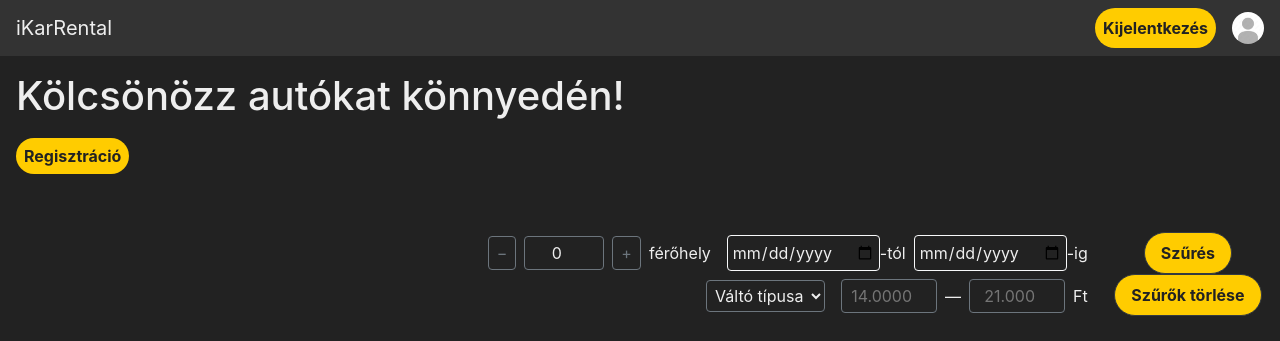
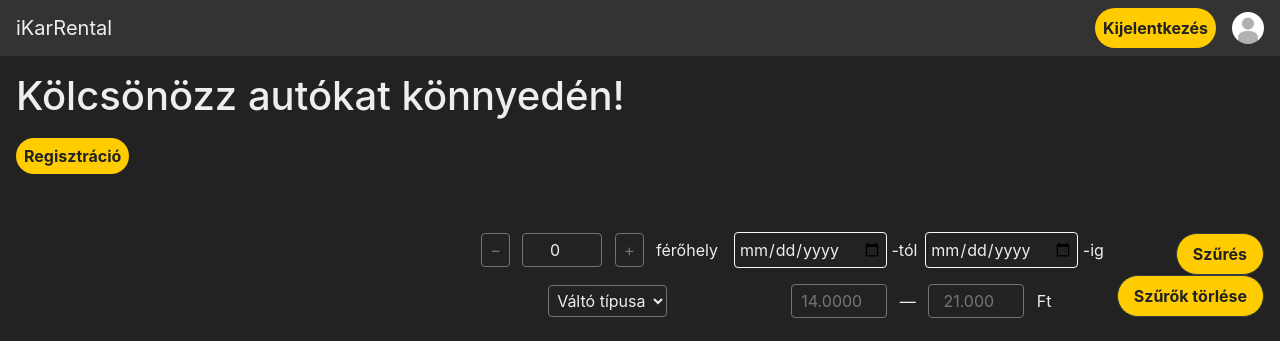
Before and after one commit to ntamasa/iKarRental, a PHP site: page / in a window 1280 px wide. Shown: the top 341 px of the page. Run offline with PHP 8.4, Linux system fonts and the light colour scheme; the visitor is signed in with stand-in values (Sample User, id 1); some libraries are stand-ins or nearby versions.

Commit message:
fix design for small devices

```diff
--- a/custom.css
+++ b/custom.css
@@ -142,3 +142,143 @@ a {
 .w-49 {
   width: 49% !important;
 }
+
+/* mobile first */
+form.filters-form {
+  display: grid;
+  grid-template-columns: 90dvw;
+  grid-template-rows: repeat(5, min-content);
+  justify-items: center;
+
+  row-gap: 1rem;
+
+  justify-content: center;
+  align-items: center;
+}
+
+.btn-box {
+  display: grid;
+  grid-template-columns: repeat(2, max-content);
+  grid-template-rows: 1fr;
+}
+
+.date {
+  display: grid;
+  grid-template-columns: 1fr;
+  grid-template-rows: repeat(2, min-content);
+
+  row-gap: 1rem;
+}
+
+.car-details {
+  min-height: 75%;
+  margin-bottom: 1rem;
+}
+
+.profile-header {
+  display: grid;
+  grid-template-columns: 100dvw;
+  grid-template-rows: repeat(2, min-content);
+
+  justify-items: center;
+  align-items: center;
+
+  margin: 2rem 0;
+  margin-bottom: 4rem;
+}
+
+.profile-header div {
+  justify-self: start;
+  margin-left: 2rem;
+}
+
+.profile-header img {
+  width: 90%;
+  margin-bottom: 1rem;
+}
+
+main.profile {
+  margin: 2rem;
+  /* padding: 5rem 12.5rem; padding-top: 0; */
+}
+
+.login-form form,
+.register-form form {
+  width: 75%;
+}
+
+@media screen and (min-width: 768px) {
+  form.filters-form {
+    display: grid;
+    grid-template-columns: 1fr repeat(3, max-content);
+    grid-template-rows: repeat(2, min-content);
+
+    row-gap: 1rem;
+
+    justify-content: center;
+    align-items: center;
+  }
+
+  .capacity {
+    grid-column: 2 / 3;
+    grid-row: 1 / 2;
+  }
+
+  .date {
+    grid-column: 3 / 4;
+    grid-row: 1 / 2;
+  }
+
+  .shifter {
+    grid-column: 2 / 3;
+    grid-row: 2 / -1;
+  }
+
+  .price-range {
+    grid-column: 3 / 4;
+    grid-row: 2 / -1;
+  }
+
+  .btn-box {
+    grid-column: 4 / -1;
+    grid-row: 1 / -1;
+
+    display: grid;
+    grid-template-columns: max-content;
+    grid-template-rows: repeat(2, 1fr);
+    justify-items: end;
+  }
+
+  .date {
+    display: grid;
+    grid-template-columns: repeat(2, 1fr);
+    grid-template-rows: 1fr;
+
+    row-gap: 1rem;
+  }
+
+  .profile-header {
+    display: grid;
+    grid-template-columns: 20rem min-content;
+    grid-template-rows: min-content;
+
+    justify-items: start;
+    margin-left: 2rem;
+  }
+
+  .profile-header img {
+    width: 100%;
+    margin-bottom: 0;
+  }
+}
+
+@media screen and (min-width: 992px) {
+  .car-details {
+    margin-bottom: 0;
+  }
+
+  .login-form form,
+  .register-form form {
+    width: 50%;
+  }
+}
--- a/index.php
+++ b/index.php
@@ -105,26 +105,27 @@
 </header>
 
 <main>
-    <section class="filters">
-        <form method="get" novalidate class="d-flex flex-row justify-content-end align-items-center">
-            <div class="left-side d-flex flex-column justify-content-between w-100">
-                <div class="first-row d-flex justify-content-end mb-2">
-                        <div class="capacity d-flex flex-row align-items-center">
+    <section class="filters mx-3">
+        <form method="get" novalidate class="filters-form">
+            <div class="capacity">
                 <button class="decrease inline rounded border border-secondary bg-transparent py-1 px-2 text-secondary">&minus;</button>
                 <input style="width: 5rem" type="number" class="text-primary capacity_value inline bg-transparent border border-secondary py-1 mx-2 rounded text-center" name="capacity" value="<?php echo htmlspecialchars($_GET['capacity'] ?? '0'); ?>"/>
                 <button class="increase inline rounded border border-secondary bg-transparent py-1 px-2 text-secondary">&plus;</button>
                 <label for="capacity" class="m-0 ml-2 mr-3 text-primary">férőhely</label>
             </div>
-                    <div class="date d-flex flex-row align-items-center">
+
+            <div class="date">
+                <div>
                     <input type="date" class="from bg-transparent text-primary rounded border border-light p-1" name="startDate" value="<?php echo htmlspecialchars($_GET['startDate'] ?? ''); ?>"/>
                     <label class="text-primary m-0 mr-2">-tól</label>
+                </div>
+                <div>
                     <input type="date" class="to bg-transparent text-primary rounded border border-light p-1" name="endDate" value="<?php echo htmlspecialchars($_GET['endDate'] ?? ''); ?>"/>
                     <label class="text-primary m-0 mr-2">-ig</label>
                 </div>
             </div>
 
-                <div class="second-row d-flex justify-content-end">
-                    <div class="shifter d-flex flex-row align-items-center mr-3">
+            <div class="shifter">
                 <select name="shifter" class="bg-transparent text-primary border border-secondary rounded p-1">
                     <option value="-" class="bg-dark text-primary ">Váltó típusa</option>
                     <option value="manual" class="bg-transparent bg-dark text-primary " <?php echo (isset($_GET['shifter']) && $_GET['shifter'] === 'manual') ? 'selected' : ''; ?>>Manuális</option>
@@ -132,18 +133,21 @@
                 </select>
             </div>
 
-                    <div class="price d-flex flex-row align-items-center">
+            <div class="price-range">
                 <input type="number" name="min-price" id="min-price" placeholder="14.0000" class="bg-transparent border border-secondary text-primary rounded py-1 px-2 text-center" style="width: 6rem;" value="<?php echo htmlspecialchars($_GET['min-price'] ?? ''); ?>">
                 <label class="text-primary px-2 m-0">&mdash;</label>
                 <input type="number" name="max-price" id="max-price" placeholder="21.000" class="bg-transparent border border-secondary text-primary rounded py-1 px-2 text-center" style="width: 6rem;" value="<?php echo htmlspecialchars($_GET['max-price'] ?? ''); ?>">
                 <label class="text-primary px-2 m-0">Ft</label>
             </div>
-                </div>
+
+            <div class="btn-box align-items-center justify-content-between">
+                <div class="">
+                    <button type="submit" class="text-dark bg-primary font-weight-bold rounded-pill px-3 py-2 w-auto inline border border-dark" style="height: max-content;">Szűrés</button>
                 </div>
 
-            <div class="btn-box d-flex flex-column justify-content-around align-items-center">
-                <button type="submit" class="mx-5 text-dark bg-primary font-weight-bold rounded-pill px-3 py-2 w-auto inline border border-dark" style="height: max-content;">Szűrés</button>
+                <div class="">
                     <button type="submit" name="reset" class="text-dark bg-primary font-weight-bold rounded-pill px-3 py-2 w-auto inline border border-dark m-0" style="height: max-content;">Szűrők törlése</button>
+                </div>
             </div>
         </form>
     </section>
--- a/login.php
+++ b/login.php
@@ -45,9 +45,9 @@
 <body class="bg-dark" style="height: 100dvh;">
     <?php include "navigation.php"; ?>
 
-    <main class="d-flex flex-column justify-content-between align-items-center my-5 h-50">
+    <main class="login-form d-flex flex-column justify-content-between align-items-center my-5 h-50">
         <h1 class="text-primary text-huge m-0">Belépés</h1>
-        <form method="post" novalidate class="w-50 d-flex flex-column">
+        <form method="post" novalidate class="d-flex flex-column">
             <div>
                 <label for="email" class="text-primary block mb-0">E-mail cím</label>
                 <input type="email" name="email" id="email" class="rounded w-100 border border-dark px-3 py-2 mb-3" placeholder="jakab.gipsz@ikarrental.net" >
--- a/navigation.php
+++ b/navigation.php
@@ -25,7 +25,7 @@
                 <li class="nav-item font-weight-bold">
                     <a href="login.php" class="nav-link text-primary">Bejelenkezés</a>
                 </li>
-                <li class="nav-item text-dark bg-primary font-weight-bold rounded-pill p-2">
+                <li class="nav-item text-dark bg-primary font-weight-bold rounded-pill p-2 ml-2">
                     <a href="register.php" class="nav-link">Regisztráció</a>
                 </li>
             </ul>
--- a/register.php
+++ b/register.php
@@ -48,9 +48,9 @@
 <body class="bg-dark" style="height: 100dvh;">
     <?php include "navigation.php"; ?>
 
-    <main class="d-flex flex-column justify-content-between align-items-center my-5 h-50">
+    <main class="register-form d-flex flex-column justify-content-between align-items-center my-5 h-50">
         <h1 class="text-primary text-huge m-0">Belépés</h1>
-        <form method="post" novalidate class="w-50 d-flex flex-column">
+        <form method="post" novalidate class="d-flex flex-column">
             <div>
                 <label for="full-name" class="text-primary block mb-0">Teljes név</label>
                 <input type="text" name="full-name" id="full-name" class="rounded w-100 border border-dark px-3 py-2 mb-3" placeholder="Gipsz Jakab">
```
Also changed, not shown: car.php (+10 -9 lines), profile.php (+4 -4 lines), README.md. Lines whose indentation alone changed are shown as unchanged.
